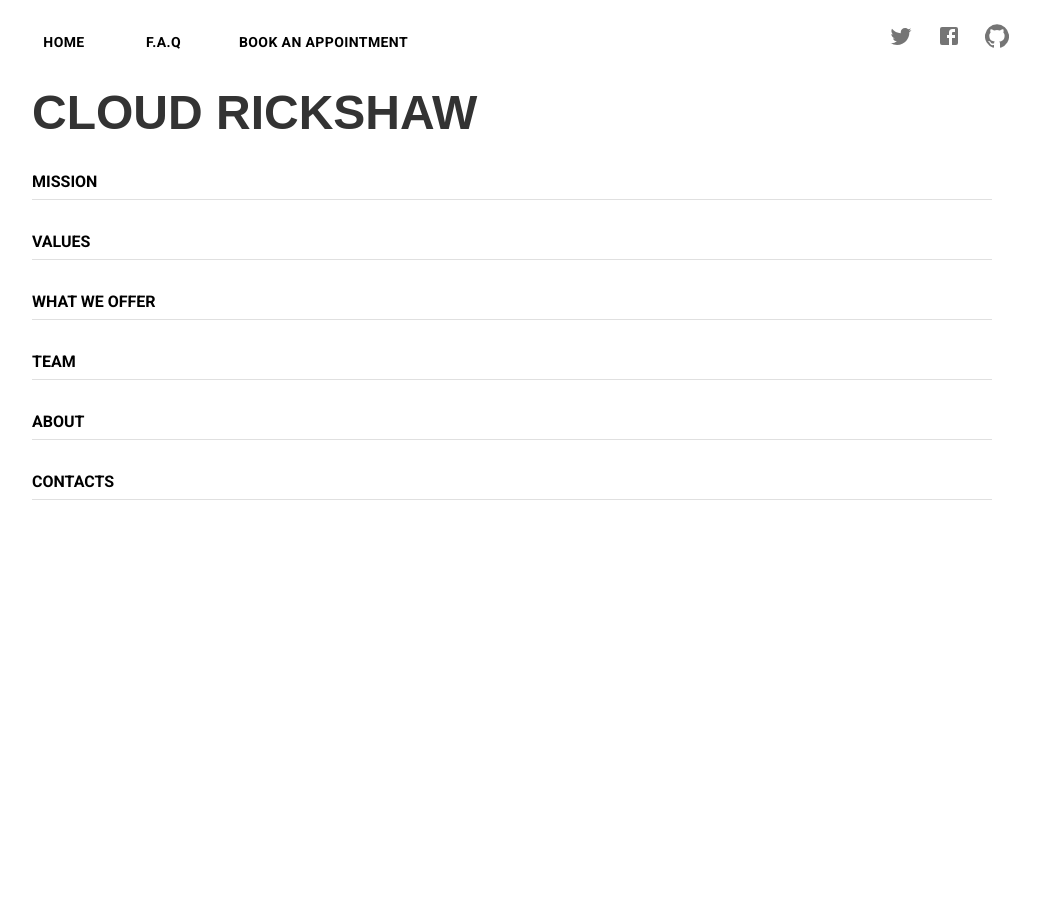
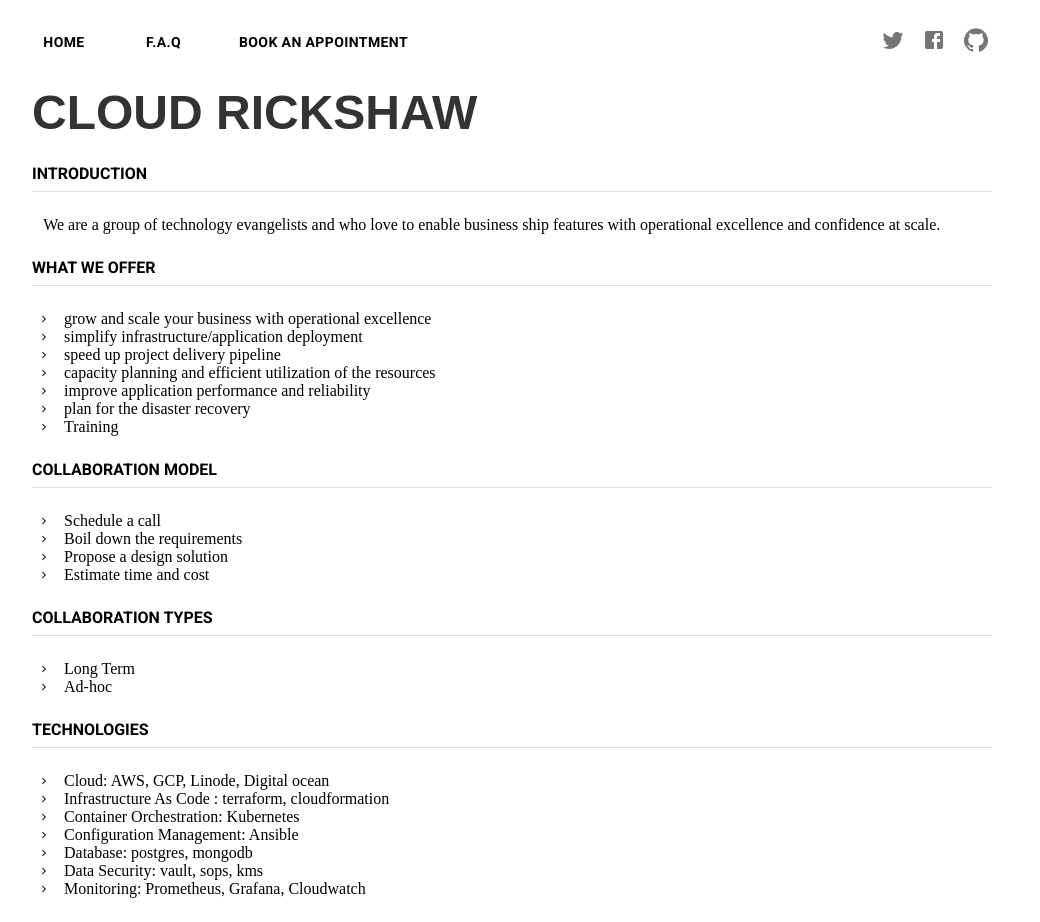
Before and after one commit to cloudrickshaw/cloudrickshaw.com, a React (Create React App) app: page / in a window 1280 px wide. Shown: the whole page, without its empty margins (128-1168 px from the left). Before the commit the page ends 800 px from the top, so only its background shows below. Built offline with nearby package versions, Linux system fonts and the light colour scheme.

Commit message:
Add Content with meta.json file
* Components re-organized
* add functional styles

```diff
--- a/src/App.js
+++ b/src/App.js
@@ -1,18 +1,16 @@
 import "./App.css";
-import Navbar from "./Nav/Navbar";
-import Seperator from "./Components/Seperator";
+import Navbar from "./Components/Nav/Navbar";
+import ContentBlock from "./Components/Contents/ContentBlock";
+import metaData from "./Constants/meta.json";
 
 function App() {
 	return (
 		<div className="App">
 			<div className="wrapper">
 				<Navbar />
-				<Seperator title={"MISSION"} />
-				<Seperator title={"Values"} />
-				<Seperator title={"what we offer"} />
-				<Seperator title={"Team"} />
-				<Seperator title={"About"} />
-				<Seperator title={"Contacts"} />
+				{Object.keys(metaData).map((title) => {
+					return <ContentBlock title={title} content={metaData[title]} />;
+				})}
 			</div>
 		</div>
 	);
--- /dev/null
+++ b/src/Components/Contents/ContentBlock.jsx
@@ -0,0 +1,48 @@
+import { makeStyles } from "@material-ui/core/styles";
+import ArrowForwardIosIcon from "@material-ui/icons/ArrowForwardIos";
+import Seperator from "./TitleSeperator";
+
+const useStyles = makeStyles({
+	pContent: {
+		paddingLeft: "0.7rem",
+		textAlign: "justify",
+	},
+	bulletRow: {
+		display: "flex",
+		justifyContent: "flex-start",
+		alignItems: "center",
+	},
+	bulletIcon: {
+		height: "0.5rem",
+		paddingRight: "0.5rem",
+	},
+});
+
+const ContentBlock = ({ title, content }) => {
+	const styles = useStyles();
+	debugger;
+	return (
+		<>
+			<Seperator title={title} />
+			{Array.isArray(content) ? (
+				content.map((text) => {
+					return <BulletPoint text={text} />;
+				})
+			) : (
+				<div className={styles.pContent}>{content}</div>
+			)}
+		</>
+	);
+};
+
+const BulletPoint = ({ text }) => {
+	const styles = useStyles();
+	return (
+		<div className={styles.bulletRow}>
+			<ArrowForwardIosIcon className={styles.bulletIcon} />
+			{text}
+		</div>
+	);
+};
+
+export default ContentBlock;
--- /dev/null
+++ b/src/Components/Contents/TitleSeperator.jsx
@@ -0,0 +1,29 @@
+import { makeStyles } from "@material-ui/core/styles";
+import { Divider } from "@material-ui/core";
+
+const useStyles = makeStyles({
+	titleHr: { marginTop: "0.5em", width: "100%" },
+	titleRow: {
+		textAlign: "start",
+		fontFamily: "Roboto, sans-serif",
+		fontWeight: "bolder",
+		textTransform: "uppercase",
+		margin: "1.5em 0em",
+	},
+	title: {
+		paddingRight: "1rem",
+	},
+});
+
+const Seperator = (props) => {
+	const { title } = props;
+	const styles = useStyles();
+	return (
+		<div className={styles.titleRow}>
+			<div className={styles.title}>{title}</div>
+			<Divider className={styles.titleHr} />
+		</div>
+	);
+};
+
+export default Seperator;
--- /dev/null
+++ b/src/Components/Nav/Navbar.jsx
@@ -0,0 +1,67 @@
+import { makeStyles } from "@material-ui/core/styles";
+import { Button } from "@material-ui/core";
+import SocialLink from "./SocialLink";
+
+const useStyles = makeStyles({
+	buttonStyle: {
+		fontWeight: "bolder",
+		color: "black",
+	},
+	navbar: {
+		display: "flex",
+		flexDirection: "row",
+		justifyContent: "space-between",
+	},
+	navigations: {
+		display: "flex",
+		justifyContent: "space-between",
+		width: "40%",
+	},
+	navItems: {
+		textAlign: "center",
+		color: "#000",
+		fontWeight: "bolder",
+		textTransform: "uppercase",
+		fontSize: "1.1em",
+		fontFamily: "Roboto, sans-serif",
+	},
+	title: {
+		fontFamily: "sans-serif",
+		fontSize: "3em",
+		fontWeight: "bolder",
+		textTransform: "uppercase",
+		color: "#333",
+		margin: "0.5em 0.5em 0.5em 0em",
+		textAlign: "start",
+	},
+});
+
+const Navbar = () => {
+	const redirectCalendly = () => {
+		window.open("https://calendly.com/cloudrickshaw");
+	};
+	const styles = useStyles();
+	return (
+		<>
+			<div className={styles.navbar}>
+				<div className={styles.navigations}>
+					<div className={styles.navItems}>
+						<Button className={styles.buttonStyle}>HOME</Button>
+					</div>
+					<div className={styles.navItems}>
+						<Button className={styles.buttonStyle}>F.A.Q</Button>
+					</div>
+					<div className={styles.navItems}>
+						<Button className={styles.buttonStyle} onClick={redirectCalendly}>
+							Book an Appointment
+						</Button>
+					</div>
+				</div>
+				<SocialLink />
+			</div>
+			<div className={styles.title}>Cloud Rickshaw</div>
+		</>
+	);
+};
+
+export default Navbar;
--- a/src/Nav/SocialLink.jsx
+++ b/src/Components/Nav/SocialLink.jsx
@@ -1,38 +1,52 @@
+import { makeStyles } from "@material-ui/core/styles";
 import IconButton from "@material-ui/core/IconButton";
 import FacebookIcon from "@material-ui/icons/Facebook";
 import TwitterIcon from "@material-ui/icons/Twitter";
 // import LinkedInIcon from "@material-ui/icons/LinkedIn";
 import GitHubIcon from "@material-ui/icons/GitHub";
 
+const useStyles = makeStyles({
+	iconButton: {
+		height: "2rem",
+		width: "2rem",
+	},
+	socialLinks: {
+		display: "flex",
+		justifyContent: "space-between",
+		width: "12%",
+	},
+});
+
 const SocialLink = () => {
+	const styles = useStyles();
 	const handleClick = (link) => {
 		// #TODO Use select case here if linkedin is added
 		window.open(`https://${link}.com/cloudrickshaw`);
 	};
 
 	return (
-		<div className="social-links">
+		<div className={styles.socialLinks}>
 			<IconButton
 				aria-label="Twitter"
 				onClick={() => handleClick("twitter")}
-				style={{ height: "24px" }}
+				className={styles.iconButton}
 			>
 				<TwitterIcon />
 			</IconButton>
 			<IconButton
 				aria-label="Facebook"
 				onClick={() => handleClick("facebook")}
-				style={{ height: "24px" }}
+				className={styles.iconButton}
 			>
 				<FacebookIcon />
 			</IconButton>
-			{/* <IconButton aria-label="LinkedIn" style={{ height: "24px" }}>
+			{/* <IconButton aria-label="LinkedIn" className={styles.iconButton}>
 				<LinkedInIcon />
 			</IconButton> */}
 			<IconButton
 				aria-label="Github"
 				onClick={() => handleClick("github")}
-				style={{ height: "24px" }}
+				className={styles.iconButton}
 			>
 				<GitHubIcon />
 			</IconButton>
--- a/src/Components/Seperator.jsx
+++ /dev/null
@@ -1,13 +0,0 @@
-import { Divider } from "@material-ui/core";
-import "./style.css";
-
-const Seperator = (props) => {
-	const { title } = props;
-	return (
-		<div className="seperator-title">
-			{title} <Divider style={{ marginTop: "0.5em", width: '100%' }} />
-		</div>
-	);
-};
-
-export default Seperator;
--- a/src/Components/style.css
+++ /dev/null
@@ -1,7 +0,0 @@
-.seperator-title {
-	text-align: start;
-	font-family: Roboto, sans-serif;
-	font-weight: bolder;
-	text-transform: uppercase;
-	margin: 2em 0em;
-}
--- a/public/meta.json
+++ b/src/Constants/meta.json
@@ -1,5 +1,5 @@
 {
-  "INTORDUCTION": "We are a group of technology evangelists and who love to enable business ship features with operational excellence and confidence at scale.",
+  "INTRODUCTION": "We are a group of technology evangelists and who love to enable business ship features with operational excellence and confidence at scale.",
   "WHAT WE OFFER": [
     "grow and scale your business with operational excellence",
     "simplify infrastructure/application deployment",
--- a/src/Nav/Navbar.jsx
+++ /dev/null
@@ -1,40 +0,0 @@
-import { Button } from "@material-ui/core";
-import SocialLink from "./SocialLink";
-import "./styles.css";
-
-const Navbar = () => {
-	const redirectCalendly = () => {
-		window.open("https://calendly.com/cloudrickshaw");
-	};
-
-	return (
-		<>
-			<div className="navbar">
-				<div className="navigations">
-					<div className="nav-item">
-						<Button style={{ fontWeight: "bolder", color: "black" }}>
-							HOME
-						</Button>
-					</div>
-					<div className="nav-item">
-						<Button style={{ fontWeight: "bolder", color: "black" }}>
-							F.A.Q
-						</Button>
-					</div>
-					<div className="nav-item">
-						<Button
-							style={{ fontWeight: "bolder", color: "black" }}
-							onClick={redirectCalendly}
-						>
-							Book an Appointment
-						</Button>
-					</div>
-				</div>
-				<SocialLink />
-			</div>
-			<div className="title">Cloud Rickshaw</div>
-		</>
-	);
-};
-
-export default Navbar;
--- a/src/Nav/styles.css
+++ /dev/null
@@ -1,36 +0,0 @@
-.navbar {
-	display: flex;
-	flex-direction: row;
-	justify-content: space-between;
-}
-
-.navigations {
-	display: flex;
-	width: 40%;
-	justify-content: space-between;
-}
-
-.nav-item {
-	text-align: center;
-	color: #000;
-	font-weight: bolder;
-	text-transform: uppercase;
-	font-size: 1.1em;
-	font-family: Roboto, sans-serif;
-}
-
-.title {
-	font-family: sans-serif;
-	font-size: 3em;
-	font-weight: bolder;
-	text-transform: uppercase;
-	color: #333;
-	margin: 0.5em 0.5em 0.5em 0em;
-	text-align: start;
-}
-
-.social-links {
-	display: flex;
-	justify-content: space-between;
-	width: 12%;
-}
```
